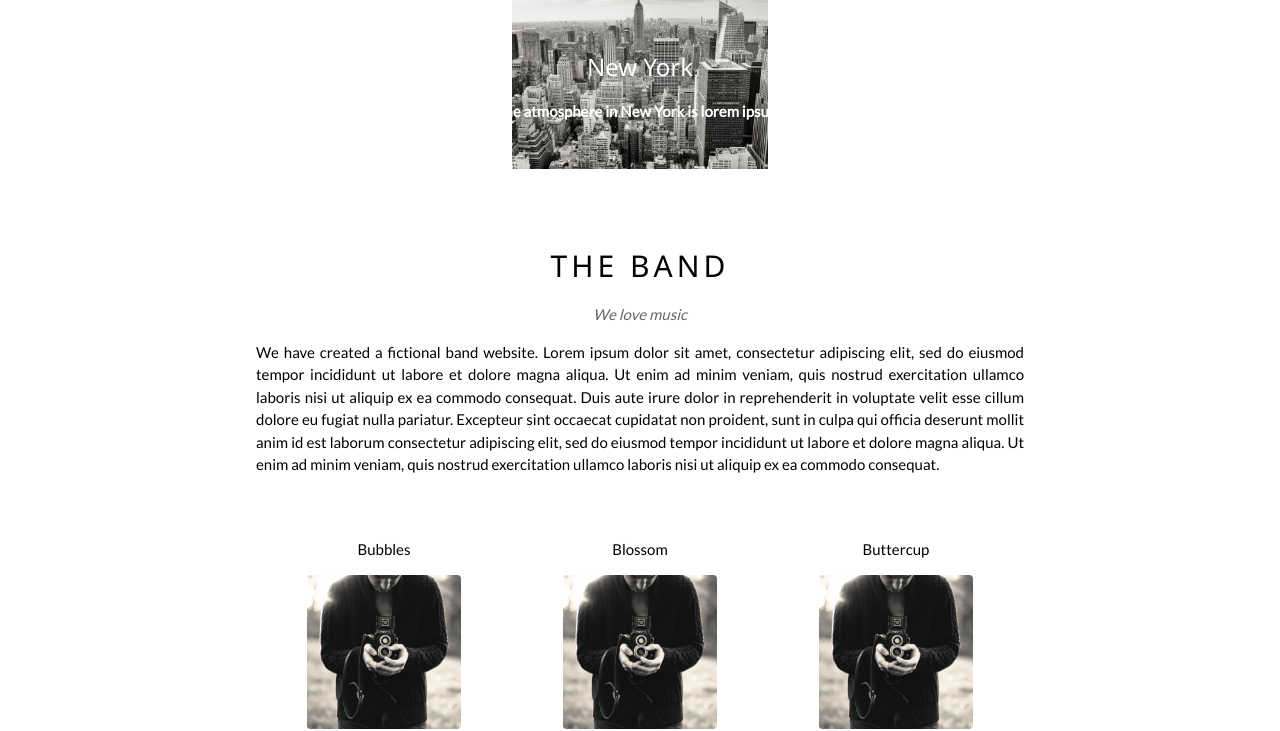
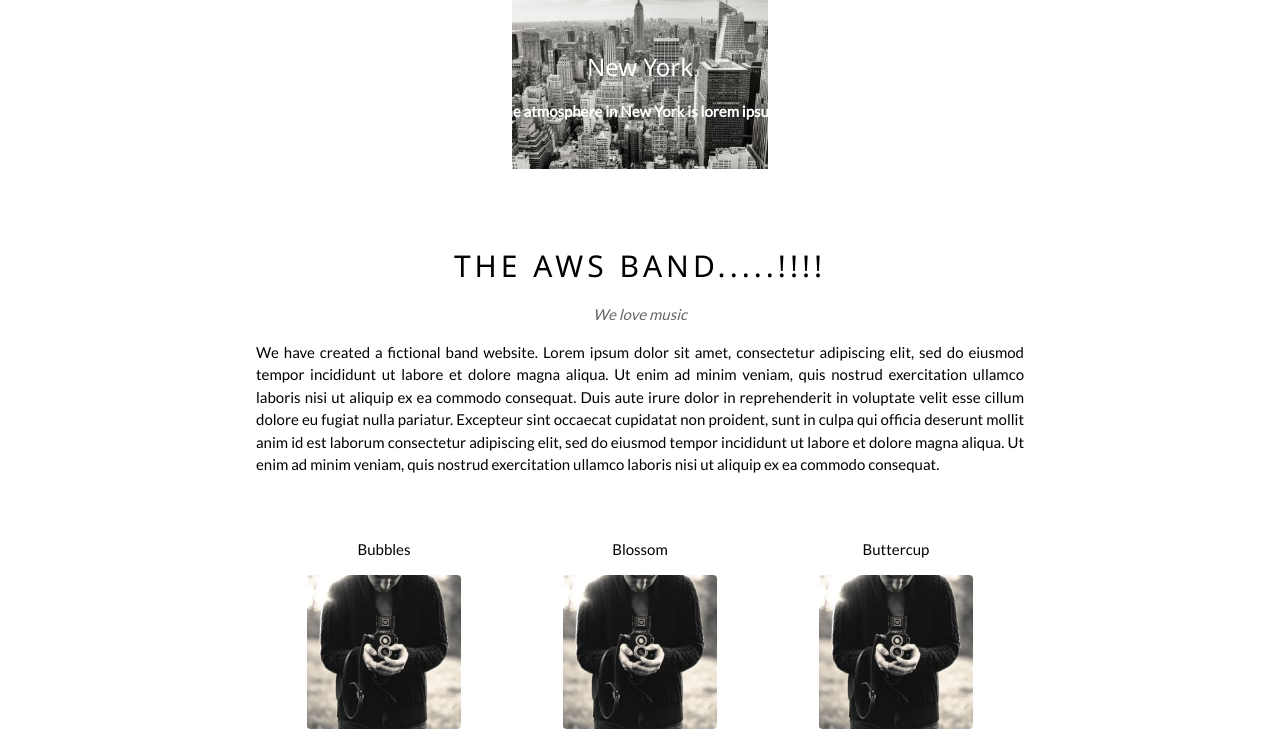
Before and after one commit to nfairoza/codepipelinedemo, a plain HTML site: page website/index.html in a window 1280 px wide. Shown: the part 69-800 px from the top of the page. Drawn offline with nearby package versions, Linux system fonts and the light colour scheme.

Commit message:
updated index

```diff
--- a/website/index.html
+++ b/website/index.html
@@ -68,7 +68,7 @@ body {font-family: "Lato", sans-serif}
 
   <!-- The Band Section -->
   <div class="w3-container w3-content w3-center w3-padding-64" style="max-width:800px" id="band">
-    <h2 class="w3-wide">THE BAND</h2>
+    <h2 class="w3-wide">THE AWS BAND.....!!!! </h2>
     <p class="w3-opacity"><i>We love music</i></p>
     <p class="w3-justify">We have created a fictional band website. Lorem ipsum dolor sit amet, consectetur adipiscing elit, sed do eiusmod tempor incididunt ut labore et dolore magna aliqua. Ut enim ad minim veniam, quis nostrud exercitation ullamco laboris nisi ut aliquip
       ex ea commodo consequat. Duis aute irure dolor in reprehenderit in voluptate velit esse cillum dolore eu fugiat nulla pariatur. Excepteur sint occaecat cupidatat non proident, sunt in culpa qui officia deserunt mollit anim id est laborum consectetur
```
Also changed, not shown: 2 other files.
